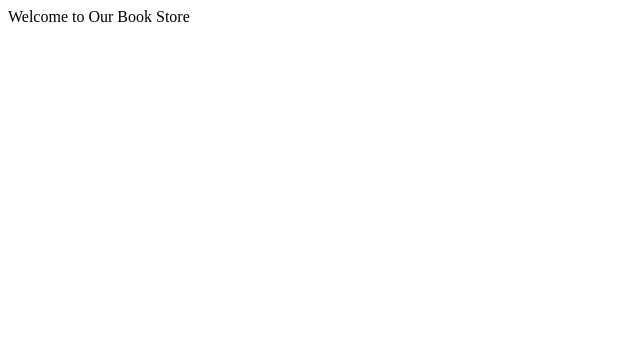
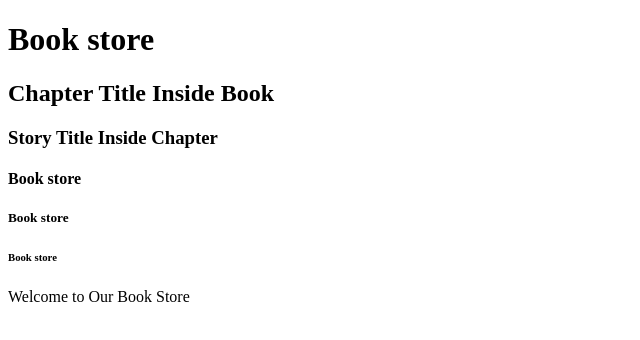
Before and after one commit to OldafTarotus/Book-Store-Project, a plain HTML site: page index.html in a window 1280 px wide. Shown: the whole page, without its empty margins (0-640 px from the left). Drawn offline with Linux system fonts and the light colour scheme.

Commit message:
new update

```diff
--- a/index.html
+++ b/index.html
@@ -1,3 +1,4 @@
+<!-- this give browser information about any version of html i won on -->
 <!doctype html>
 <html>
     <head>
@@ -10,6 +11,13 @@
         <link rel="stylesheet" href="" />
         </head>
         <body>
+            <!-- h1 - h6 -->
+            <h1>Book store</h1>
+                <h2>Chapter Title Inside Book</h2>
+                    <h3>Story Title Inside Chapter</h3>
+            <h4>Book store</h4>
+            <h5>Book store</h5>
+            <h6>Book store</h6>
             Welcome to Our Book Store
         </body>
 </html>
```
